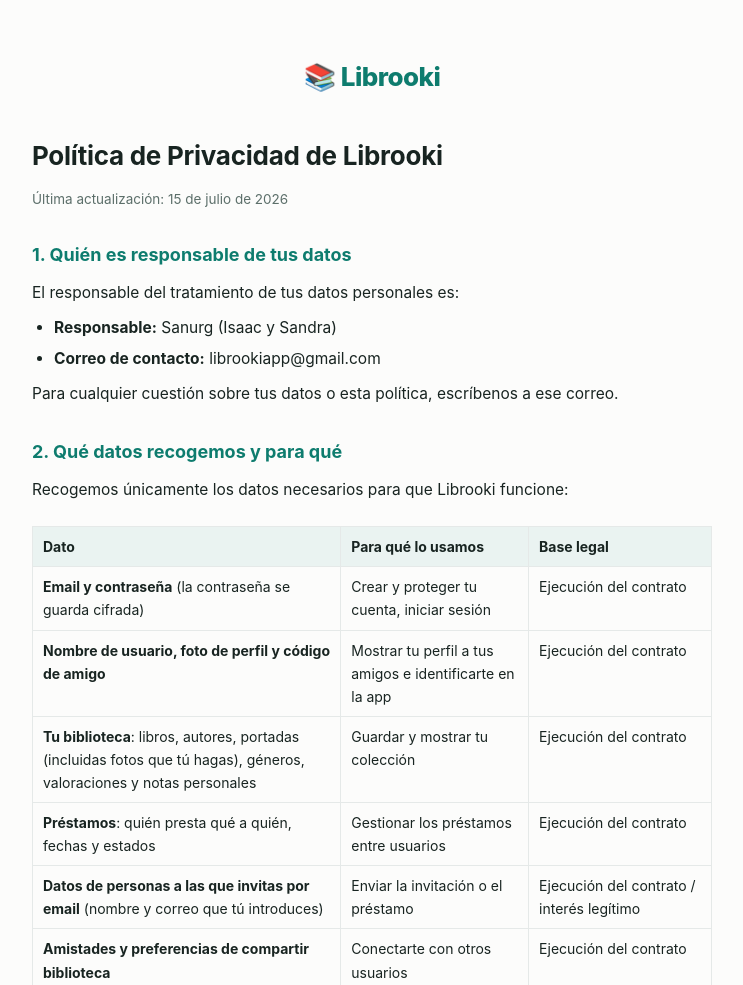
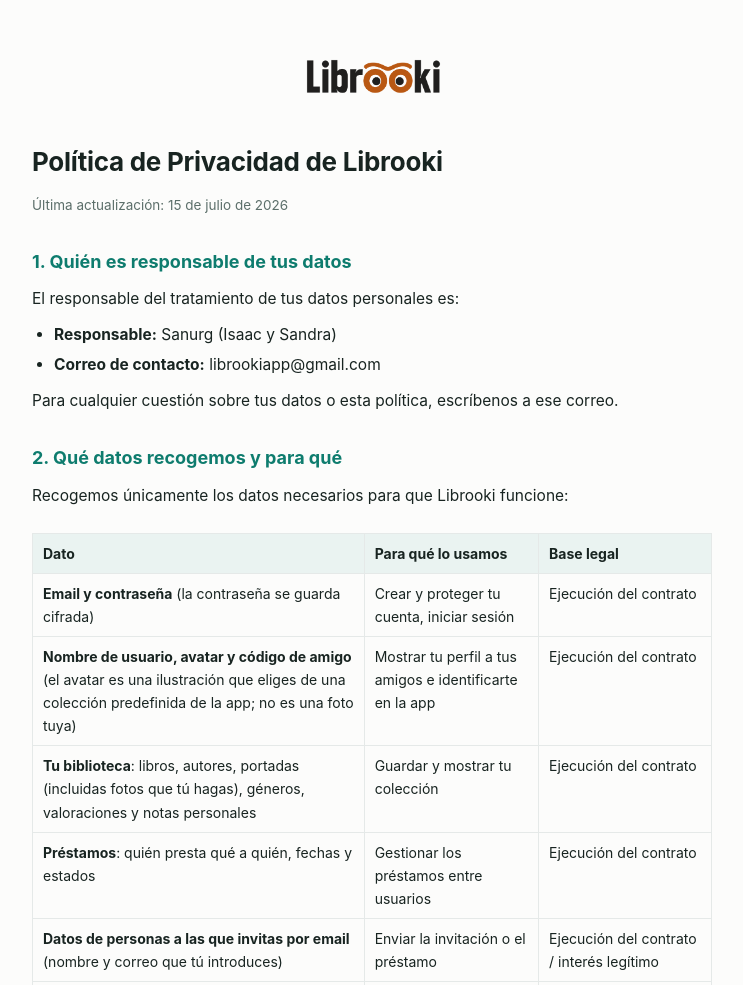
Before and after one commit to Ismurg/librooki-legal, a plain HTML site: page privacidad.html in a window 1280 px wide. Shown: the top 985 px of the page, without its empty margins (268-1011 px from the left). Drawn offline with Linux system fonts and the light colour scheme.

Commit message:
Logo real en cabeceras y correccion: el avatar es una ilustracion predefinida, no una foto

```diff
--- a/estilo.css
+++ b/estilo.css
@@ -34,6 +34,12 @@
   font-size: 26px; font-weight: 800; color: var(--acc);
   letter-spacing: -0.02em; text-decoration: none;
 }
+.logo-img { height: 42px; width: auto; display: inline-block; }
+.logo-dark { display: none; }
+@media (prefers-color-scheme: dark) {
+  .logo-light { display: none; }
+  .logo-dark { display: inline-block; }
+}
 header.site .sub { color: var(--soft); font-size: 14px; margin-top: 4px; }
 h1 { font-size: 26px; margin: 28px 0 6px; letter-spacing: -0.01em; }
 .updated { color: var(--soft); font-size: 13.5px; margin-bottom: 24px; }
--- a/privacidad.html
+++ b/privacidad.html
@@ -9,7 +9,10 @@
 <body>
   <div class="wrap">
     <header class="site">
-      <a class="brand" href="index.html">📚 Librooki</a>
+      <a href="index.html">
+        <img src="librooki-color.png"        alt="Librooki" class="logo-img logo-light" />
+        <img src="librooki-color-blanco.png" alt="Librooki" class="logo-img logo-dark" />
+      </a>
     </header>
 
     <h1>Política de Privacidad de Librooki</h1>
@@ -29,7 +32,7 @@
       <table>
         <tr><th>Dato</th><th>Para qué lo usamos</th><th>Base legal</th></tr>
         <tr><td><strong>Email y contraseña</strong> (la contraseña se guarda cifrada)</td><td>Crear y proteger tu cuenta, iniciar sesión</td><td>Ejecución del contrato</td></tr>
-        <tr><td><strong>Nombre de usuario, foto de perfil y código de amigo</strong></td><td>Mostrar tu perfil a tus amigos e identificarte en la app</td><td>Ejecución del contrato</td></tr>
+        <tr><td><strong>Nombre de usuario, avatar y código de amigo</strong> (el avatar es una ilustración que eliges de una colección predefinida de la app; no es una foto tuya)</td><td>Mostrar tu perfil a tus amigos e identificarte en la app</td><td>Ejecución del contrato</td></tr>
         <tr><td><strong>Tu biblioteca</strong>: libros, autores, portadas (incluidas fotos que tú hagas), géneros, valoraciones y notas personales</td><td>Guardar y mostrar tu colección</td><td>Ejecución del contrato</td></tr>
         <tr><td><strong>Préstamos</strong>: quién presta qué a quién, fechas y estados</td><td>Gestionar los préstamos entre usuarios</td><td>Ejecución del contrato</td></tr>
         <tr><td><strong>Datos de personas a las que invitas por email</strong> (nombre y correo que tú introduces)</td><td>Enviar la invitación o el préstamo</td><td>Ejecución del contrato / interés legítimo</td></tr>
```
Also changed, not shown: terminos.html (+4 -1 lines), librooki-color-blanco.png (added), librooki-color.png (added).
